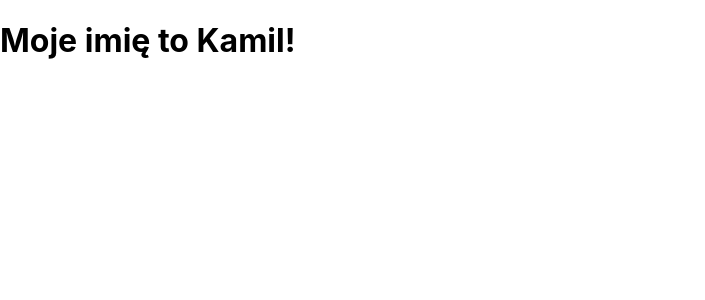
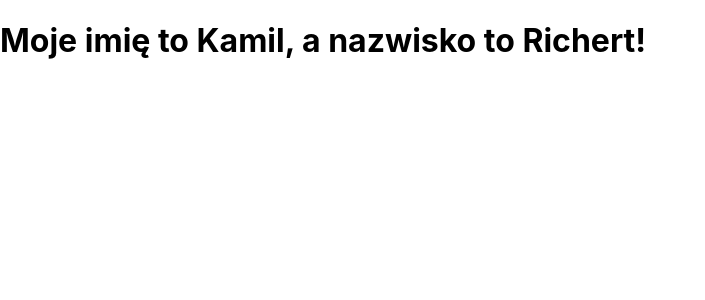
Before and after one commit to infoshareacademy/isareactaccenture, a React (Create React App) app in the folder react/my-app/: page / in a window 1280 px wide. Shown: the top 300 px of the page, without its empty margins (0-705 px from the left). Built offline with nearby package versions, Linux system fonts and the light colour scheme; the HTML template or start-up script is replaced by a standard one.

Commit message:
Used props in my name part 2

```diff
--- a/react/my-app/src/App.js
+++ b/react/my-app/src/App.js
@@ -2,7 +2,7 @@
 
 function App() {
     return (
-        <MyName name="Kamil" />
+        <MyName name="Kamil" surname="Richert" />
     );
 }
 
--- a/react/my-app/src/MyName.js
+++ b/react/my-app/src/MyName.js
@@ -1,5 +1,5 @@
 function MyName(props) {
-    return <h1>Moje imię to {props.name}!</h1>
+    return <h1>Moje imię to {props.name}, a nazwisko to {props.surname}!</h1>
 }
 
 export default MyName;
```
